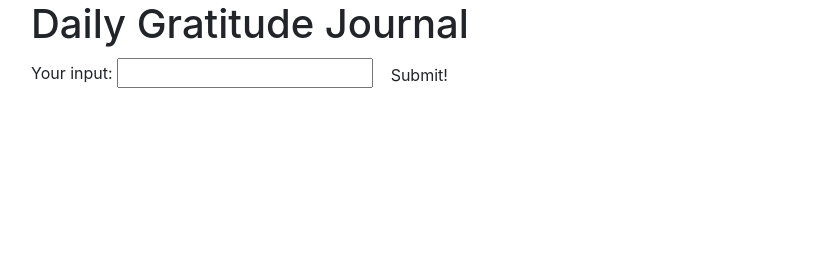
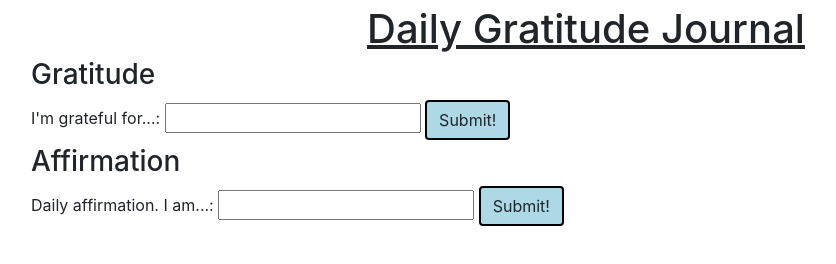
Before and after one commit to H-Len/gratitude-journal, a plain HTML site: page index.html in a window 1280 px wide. Shown: the whole page, without its empty margins (54-890 px from the left). Drawn offline with Linux system fonts and the light colour scheme.

Commit message:
add Gratitude and Affirmation text boxes, submit button, and styling

```diff
--- a/css/styles.css
+++ b/css/styles.css
@@ -0,0 +1,15 @@
+h1 {
+  margin: 5px 5px;
+  text-align: center;
+  text-decoration: underline;
+}
+
+.btn {
+  background-color: lightblue;
+  border-color: black;
+  border-width: 2px;
+}
+
+form {
+  margin-bottom: 5px;
+}
--- a/index.html
+++ b/index.html
@@ -13,9 +13,15 @@
     <div class="container">
       <h1>Daily Gratitude Journal</h1>
       <form id="greatful-1">
-        <label for="some-input">Your input:</label>
-        <input id="some-input" type="text">
-
+        <h3>Gratitude</h3>
+        <label for="gratitude-1">I'm grateful for...:</label>
+        <input id="gratitude-1" type="text">
+        <button type="submit" class="btn">Submit!</button>
+      </form>
+      <form id="greatful-2">
+        <h3>Affirmation</h3>
+        <label for="gratitude-2">Daily affirmation. I am...:</label>
+        <input id="gratitude-2" type="text">
         <button type="submit" class="btn">Submit!</button>
       </form>
     </div>
--- a/js/scripts.js
+++ b/js/scripts.js
@@ -1,7 +1,15 @@
 $(document).ready(function() {
   $("form#greatful-1").submit(function(event) {
-    var someInput = $("input#some-input").val();
+    console.log("I'm here");
+    var someInput1 = $("input#gratitude-1").val();
+    console.log(someInput1);
+    event.preventDefault();
+  });
 
+  $("form#greatful-2").submit(function(event) {
+    console.log("I'm at a cafe");
+    var someInput2 = $("input#gratitude-2").val();
+    console.log(someInput2);
     event.preventDefault();
   });
 });
```
